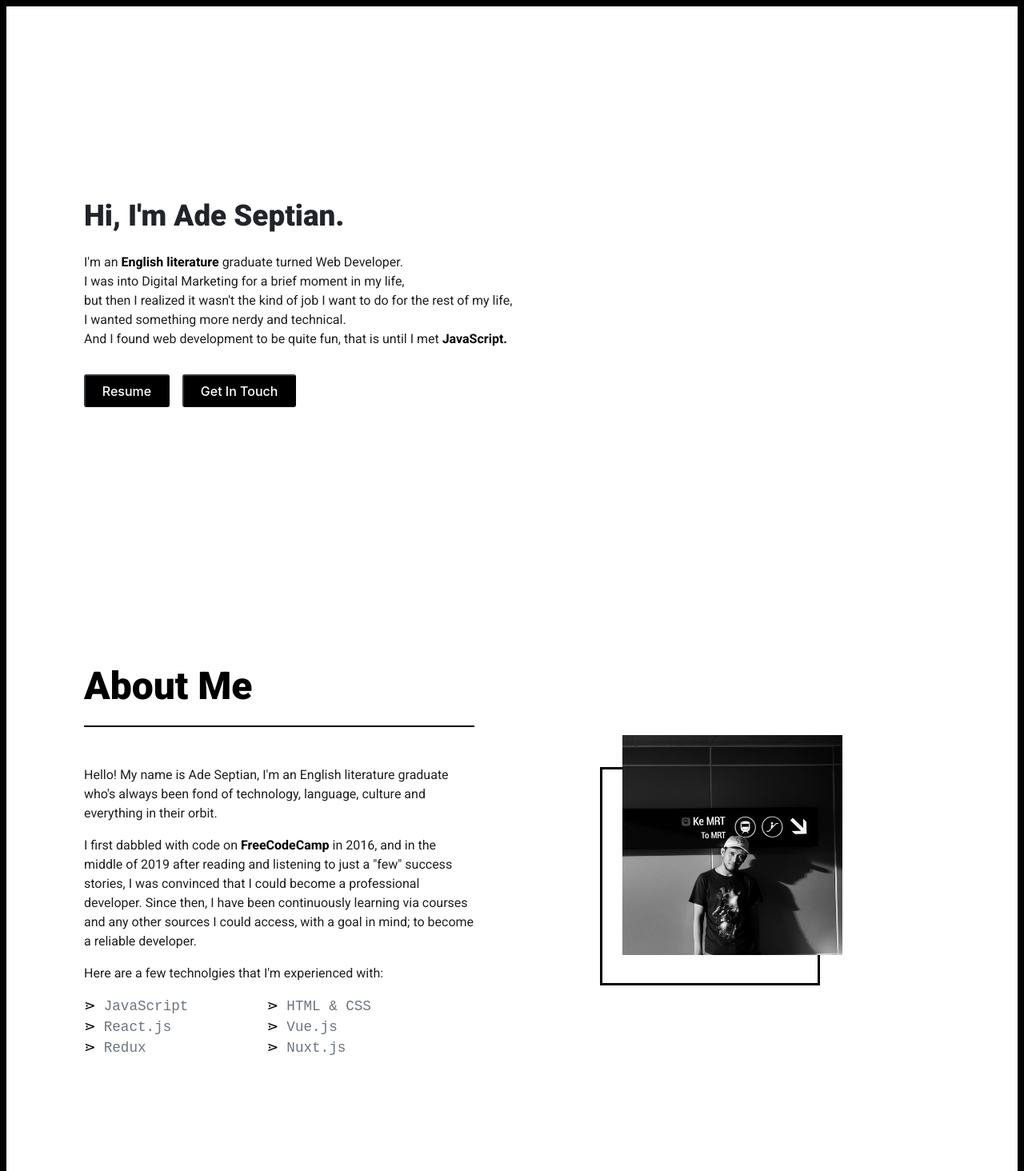
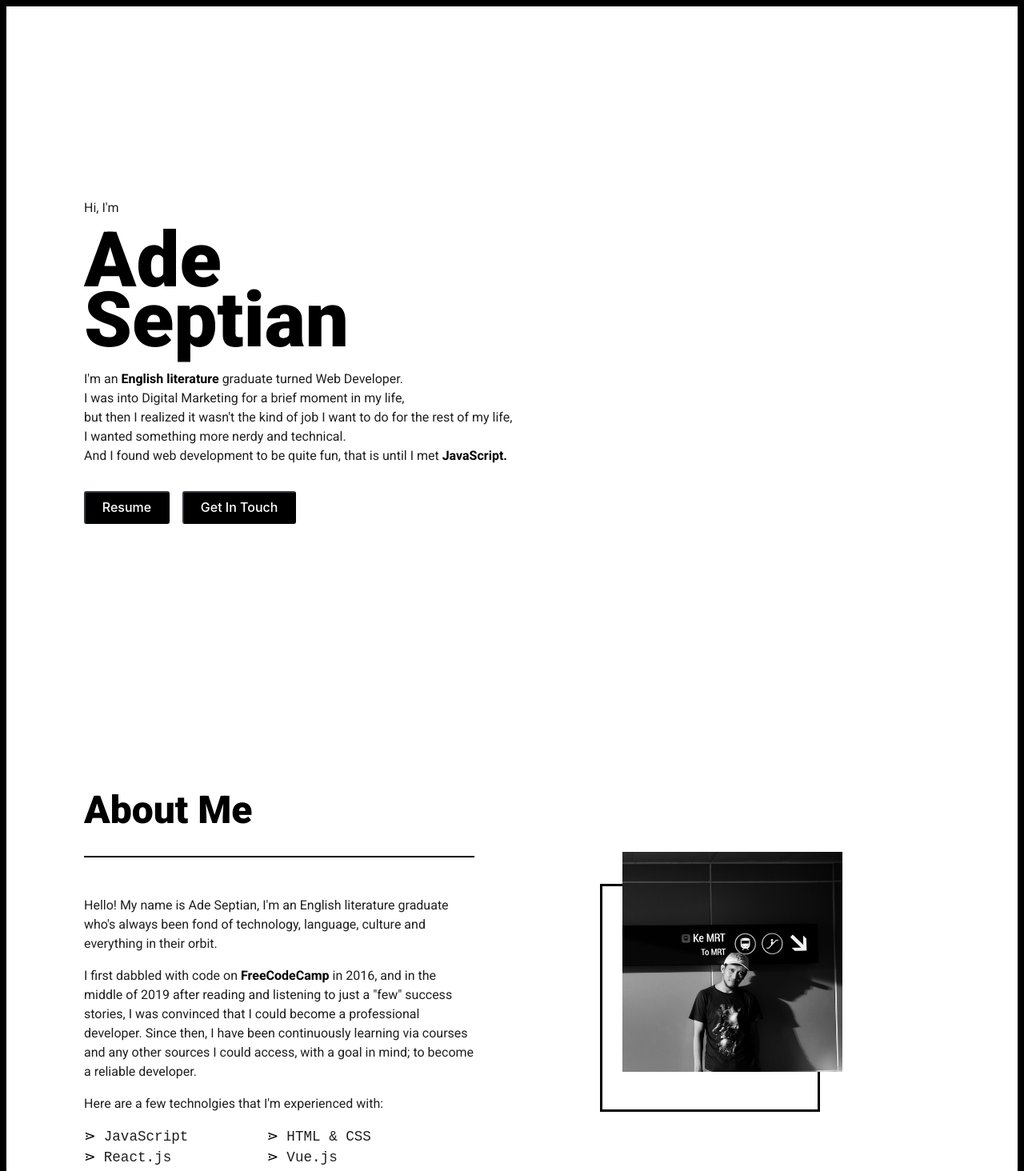
Before and after one commit to septynade/v3, a React (Create React App) app: page / in a window 1280 px wide. Shown: the top 1464 px of the page at 80% size. Built offline with nearby package versions, Linux system fonts and the light colour scheme; a web font is replaced by a local one.

Commit message:
changed some font sizes

```diff
--- a/src/App.css
+++ b/src/App.css
@@ -60,10 +60,14 @@ Nav {
   color: #505050 !important;
 }
 
-.greeting {
+h1 {
   font-family: 'Roboto', sans-serif;
   font-weight: 900;
-  font-size: 2.3em;
+  font-size: 6em;
+  padding-top: 0;
+  margin: 0;
+  color: #000;
+  line-height: 75px;
 }
 
 strong {
@@ -158,7 +162,7 @@ strong {
 .tech-lists {
   font-family: monospace;
   font-size: 1.1em;
-  color: #6c757d;
+  color: #1f1f1f;
   list-style: none;
   columns: 2;
   width: 90%;
--- a/src/components/Home.js
+++ b/src/components/Home.js
@@ -4,7 +4,8 @@ import { Container } from 'react-bootstrap'
 const Home = () => {
   return (
     <Container className='spacer'>
-      <h1 className='greeting'>Hi, I'm Ade Septian.</h1>
+      <p className='text-body'>Hi, I'm</p>
+      <h1 style={{ width: '10%' }}>Ade Septian</h1>
       <p className='text-body mt-4'>
         I'm an <strong>English literature</strong> graduate turned Web
         Developer.
```
